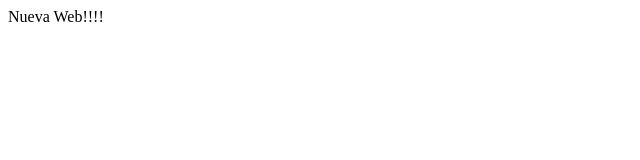
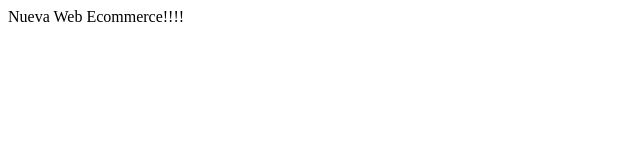
Before and after one commit to urielgrins/web01, a plain HTML site: page index.htm in a window 1280 px wide. Shown: the whole page, without its empty margins (0-640 px from the left). Drawn offline with Linux system fonts and the light colour scheme.

Commit message:
agrego palabra ecommerce

```diff
--- a/index.htm
+++ b/index.htm
@@ -1,5 +1,5 @@
 <html>
 <body>
-Nueva Web!!!!
+Nueva Web Ecommerce!!!!
 </body>
 </html>
```
